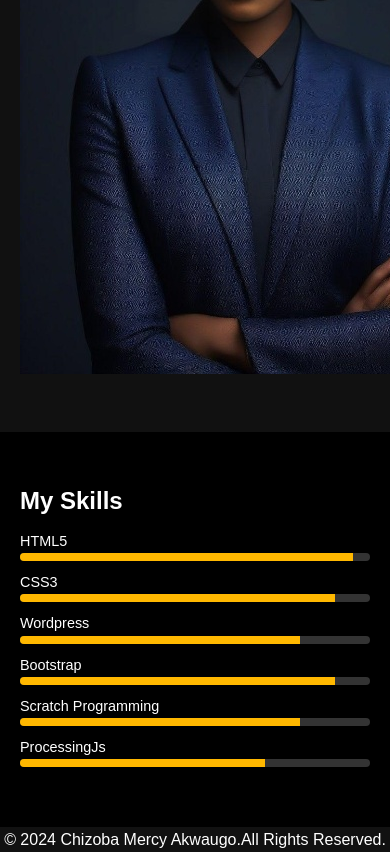
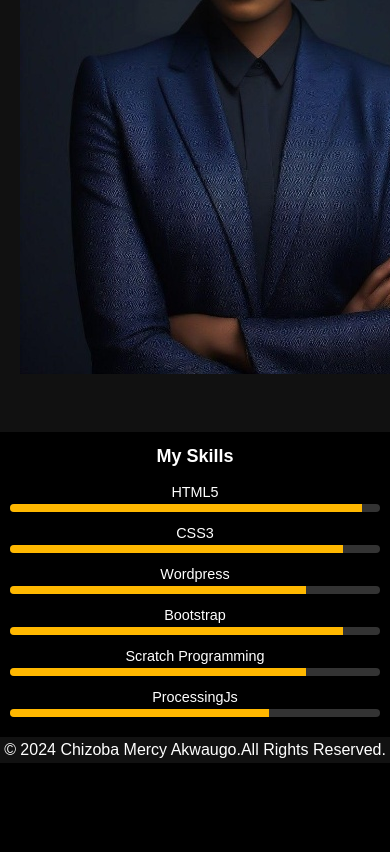
Before and after one commit to ChizobaMercy/Home, a plain HTML site: page index.html in a window 390 px wide. Shown: the part 1198-2050 px from the top of the page. After the commit the page ends 1961 px from the top, so only its background shows below. Drawn offline with Linux system fonts and the light colour scheme.

Commit message:
Update index.html

```diff
--- a/index.html
+++ b/index.html
@@ -132,8 +132,19 @@ margin: 20px 0;
 								     border-radius:0;}
 
 						    .skills-list .skills-item p{ font-size:0.9rem;}
-						    .progress-bar {height:8px;}
+						    .progress-bar {height:8px;
+								  width:100%;
+								  margin-bottom:10px;
+								  background-color:#333;}
+
+						    .skills{ padding: 10px;
+							    width:100%;
+							    text-align:center;
+							   }
+						    .skills h2{ font-size:18px;
 						   }
+
+
 
 
 footer{background-color: #111;
```
